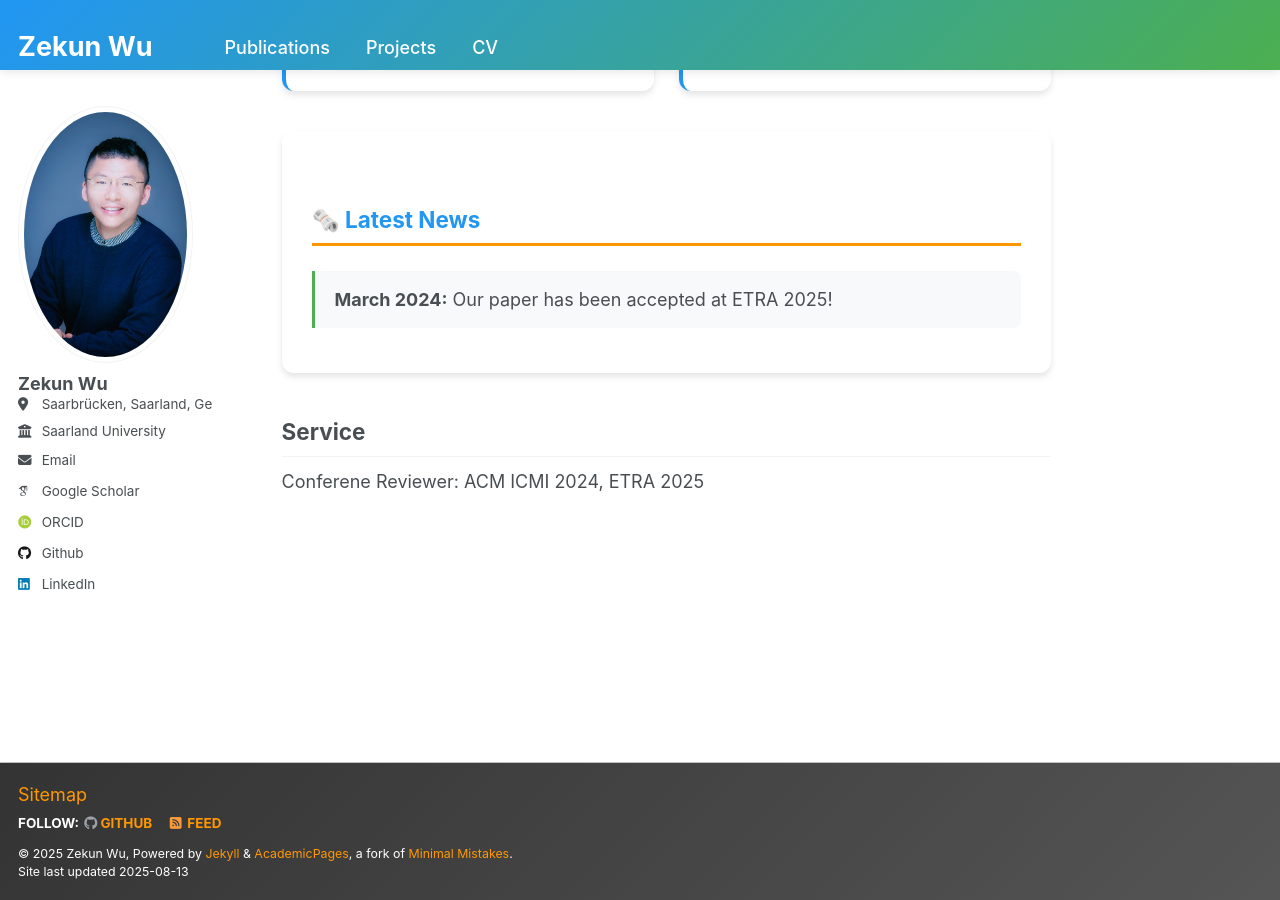
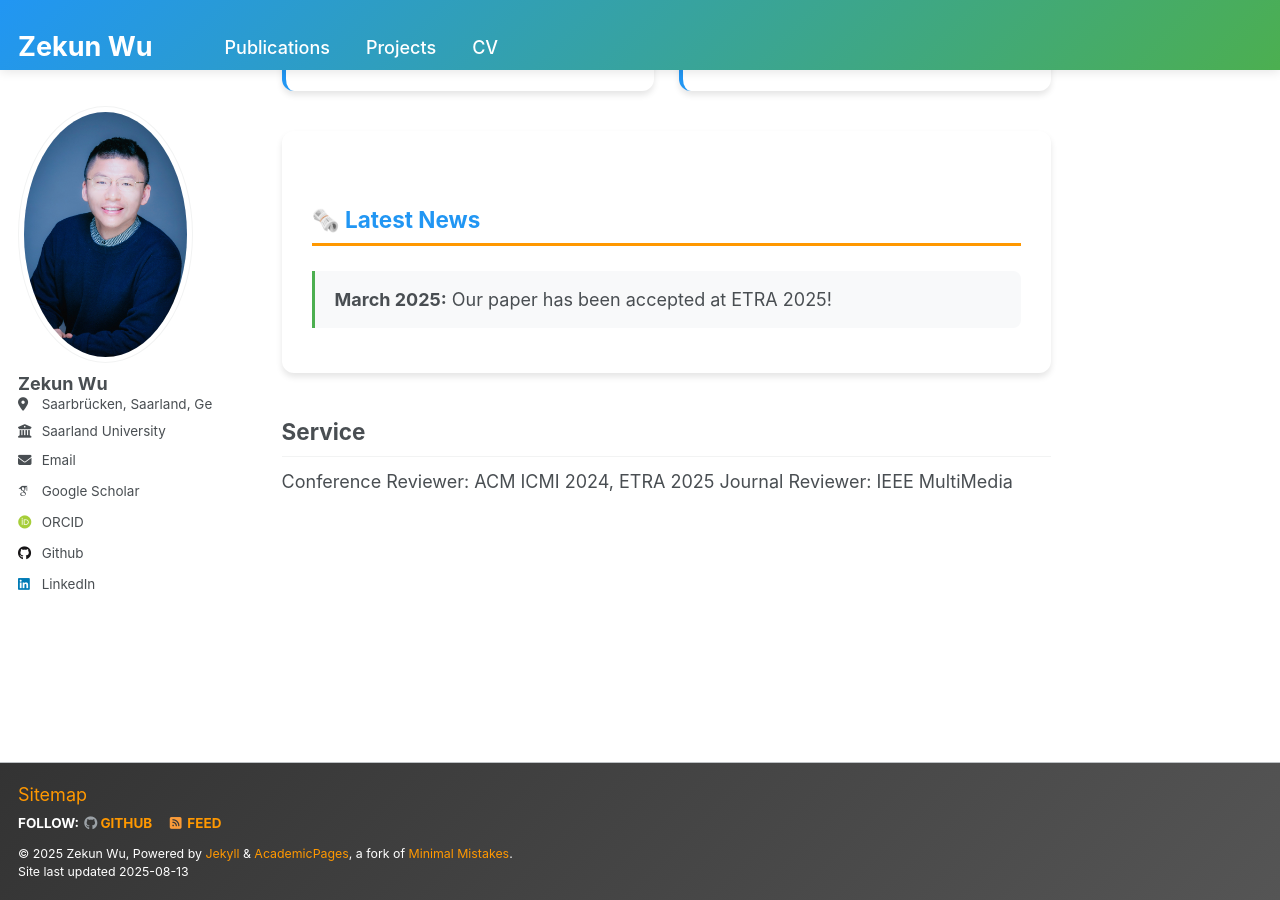
Before and after one commit to zekun-wu/zekun-wu.github.io, a Jekyll site: the page built from _pages/about.md, in a window 1280 px wide and 900 px high, scrolled down 763 px. Built offline with Jekyll 4.4.1, drawn with Linux system fonts in a browser that asks for light colours; some web fonts are replaced.

Commit message:
About: update news to March 2025; add Journal Reviewer; fix typo

```diff
--- a/_pages/about.md
+++ b/_pages/about.md
@@ -34,11 +34,12 @@ I'm a Ph.D. student working at the [Computational Interaction Lab](https://cix.c
 <div class="news-section">
   <h2>🗞️ Latest News</h2>
   <div class="news-item">
-    <strong>March 2024:</strong> Our paper has been accepted at ETRA 2025!
+    <strong>March 2025:</strong> Our paper has been accepted at ETRA 2025!
   </div>
 </div>
 
 
 ## Service
 
-Conferene Reviewer: ACM ICMI 2024, ETRA 2025
+Conference Reviewer: ACM ICMI 2024, ETRA 2025
+Journal Reviewer: IEEE MultiMedia
```
